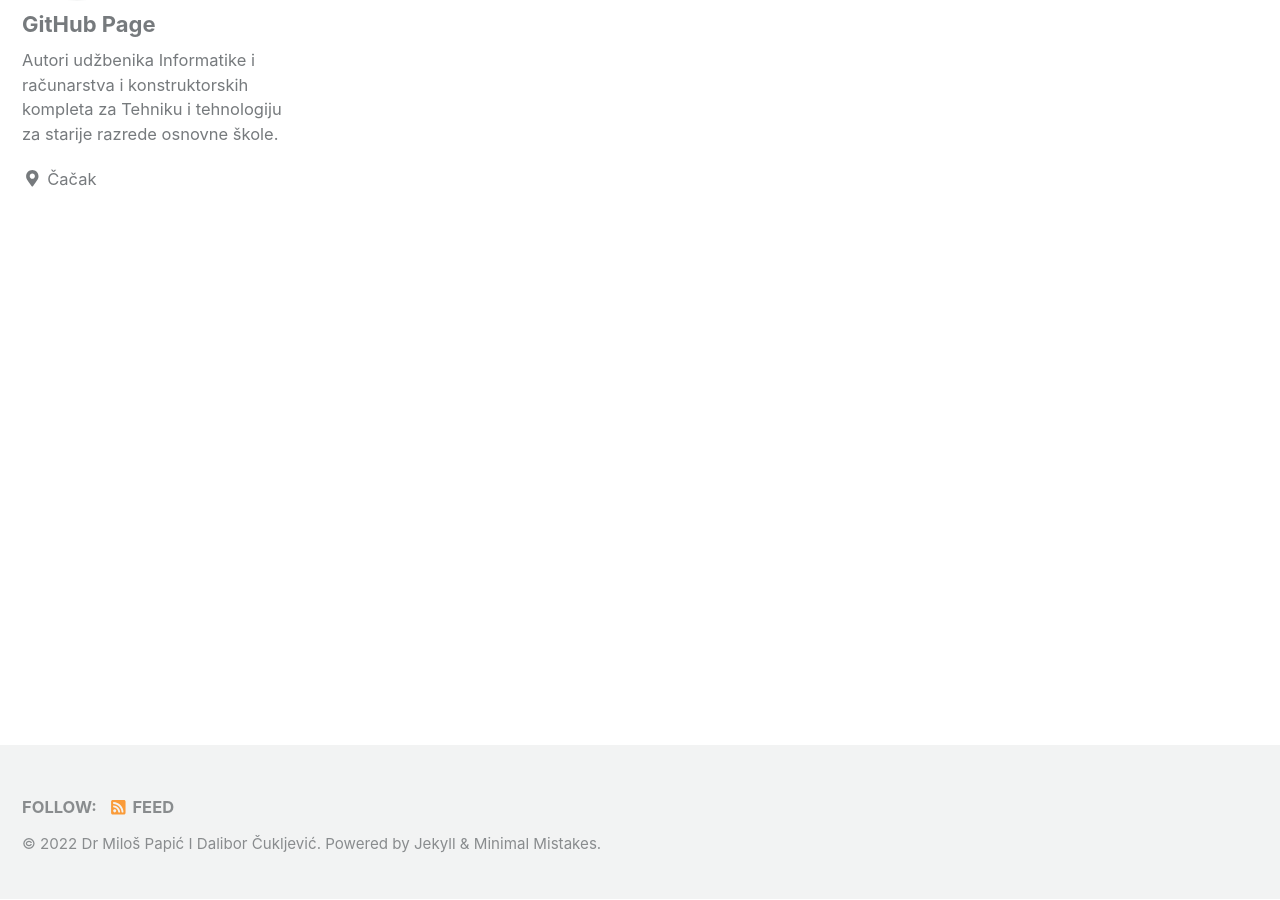
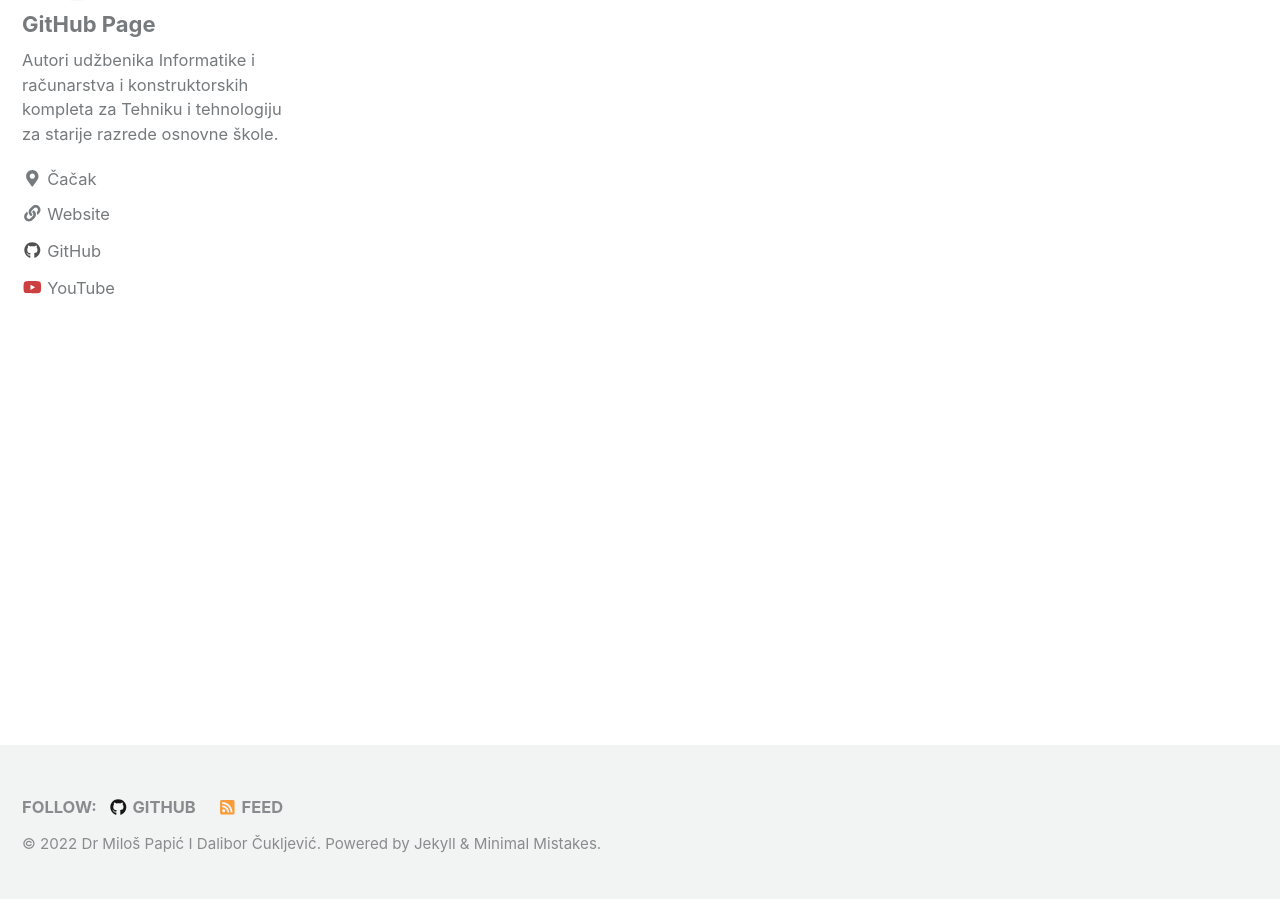
Before and after one commit to vulkanznanje/vulkanznanje.github.io, a Jekyll site: the page built from _pages/blog.md, in a window 1280 px wide and 900 px high, scrolled down 584 px. Built offline with Jekyll 4.4.1, drawn with Linux system fonts in a browser that asks for light colours; nearby versions of some CDN libraries; part of the change alters nothing that is shown.

Commit message:
Update _config.yml

```diff
--- a/_config.yml
+++ b/_config.yml
@@ -105,17 +105,34 @@ author:
   avatar           : "/images/profile_picture.jpg" # path of avatar image, e.g. "/assets/images/bio-photo.jpg"
   bio              : "Autori udžbenika Informatike i računarstva i konstruktorskih kompleta za Tehniku i tehnologiju za starije razrede osnovne škole."
   location         : "Čačak"
-  links:
-    - label: "GitHub"
-      icon: "fab fa-fw fa-github"
-      # url: "https://github.com/vulkanznanje/fajlovi"
-    - label: "Website"
-      icon: "fas fa-fw fa-link"
-      # url: "https://google.com"
-    - label: "Website"
-      icon: "fas fa-fw fa-link"
-      # url: "https://google.com"
-
+  email            : #"prof.dalibor@gmail.com"
+  uri              :
+  home             : # null (default), "absolute or relative url to link to author home"
+  bitbucket        :
+  codepen          :
+  dribbble         :
+  flickr           :
+  facebook         :
+  foursquare       :
+  github           : "/vulkanznanje/fajlovi"
+  gitlab           :
+  google_plus      :
+  keybase          :
+  instagram        :
+  lastfm           :
+  linkedin         :
+  pinterest        :
+  #email            :
+  stackoverflow    :
+  steam            :
+  tumblr           :
+  twitter          :
+  uri              : https://3d.vulkanznanje.rs/sr_cyr#ulaz
+  uri              : https://www.mozaweb.com/sr/
+  youtube          : https://www.youtube.com/channel/UCRrI0_nhGsf-DreGs3DX_6w
+  uri              : https://www.vulkanznanje.rs/
+  #weblink          : https://3d.vulkanznanje.rs/sr_cyr#ulaz
+  #weblink          : https://www.mozaweb.com/sr/
 
 
 
```
